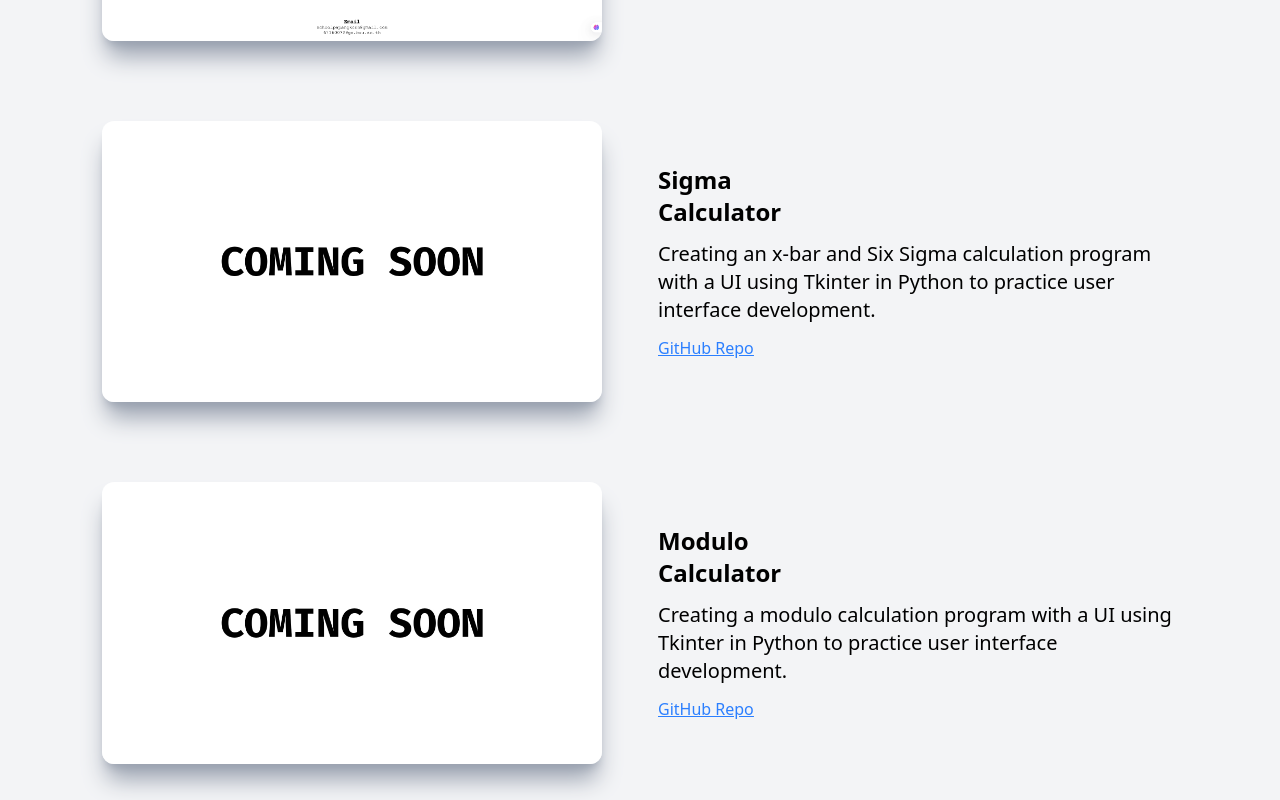
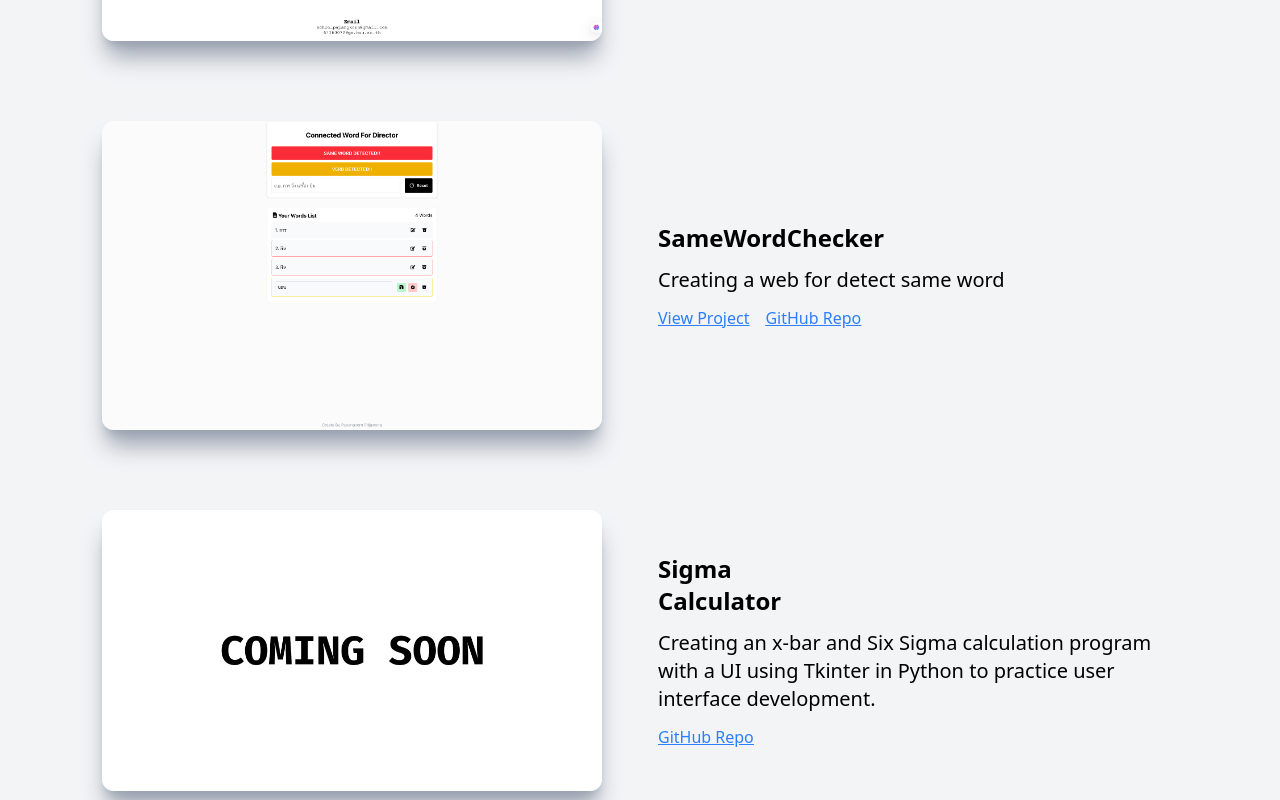
Before and after one commit to TAHPAPANGKORN/nextjs-profile-frontend, a Next.js app: page / in a window 1280 px wide. Shown: the part 2800-3600 px from the top of the page. Built offline with nearby package versions, Linux system fonts and the light colour scheme.

Commit message:
refactor

```diff
--- a/src/app/components/Project/Project.tsx
+++ b/src/app/components/Project/Project.tsx
@@ -3,6 +3,7 @@ import ProjectCard from './ProjectCard';
 import DiscordProject from "@/app/assets/images/ProjectImage/Discord-Project.png";
 import WebProfile from "@/app/assets/images/ProjectImage/Website-Profile.png";
 import WebNextJs from "@/app/assets/images/ProjectImage/Website-Nextjs.png"
+import WebSameWordChecker from "@/app/assets/images/ProjectImage/Connected-Next.png"
 import ComingSoon from "@/app/assets/images/ProjectImage/ComingSoon-image.jpg"
 
 const card = [
@@ -32,6 +33,14 @@ const card = [
   },
   {
     id: 4,
+    title: "SameWordChecker",
+    description: "Creating a web for detect same word",
+    projectLink: "https://connected-word-game.vercel.app/",
+    repoLink: "https://github.com/TAHPAPANGKORN/Learn-TypeScript",
+    imageSrc: WebSameWordChecker,
+  },
+  {
+    id: 5,
     title: "Sigma Calculator",
     description: "Creating an x-bar and Six Sigma calculation program with a UI using Tkinter in Python to practice user interface development.",
     projectLink: null,
@@ -39,7 +48,7 @@ const card = [
     imageSrc: ComingSoon,
   },
   {
-    id: 5,
+    id: 6,
     title: "Modulo Calculator",
     description: "Creating a modulo calculation program with a UI using Tkinter in Python to practice user interface development.",
     projectLink: null,
@@ -47,7 +56,7 @@ const card = [
     imageSrc: ComingSoon,
   },
   {
-    id: 6,
+    id: 7,
     title: "PHP Calculator",
     description: "Creating a Calculator use PHP",
     projectLink: null,
@@ -55,7 +64,7 @@ const card = [
     imageSrc: ComingSoon,
   },
   {
-    id: 7,
+    id: 8,
     title: "automatic robot",
     description: "Creating for auto line robot",
     projectLink: null,
@@ -63,7 +72,7 @@ const card = [
     imageSrc: ComingSoon,
   },
   {
-    id: 8,
+    id: 9,
     title: "ConnectedWordsGame",
     description: "Creating a code for detect same word",
     projectLink: null,
```
Also changed, not shown: src/app/assets/images/ProjectImage/Connected-Next.png (added).
